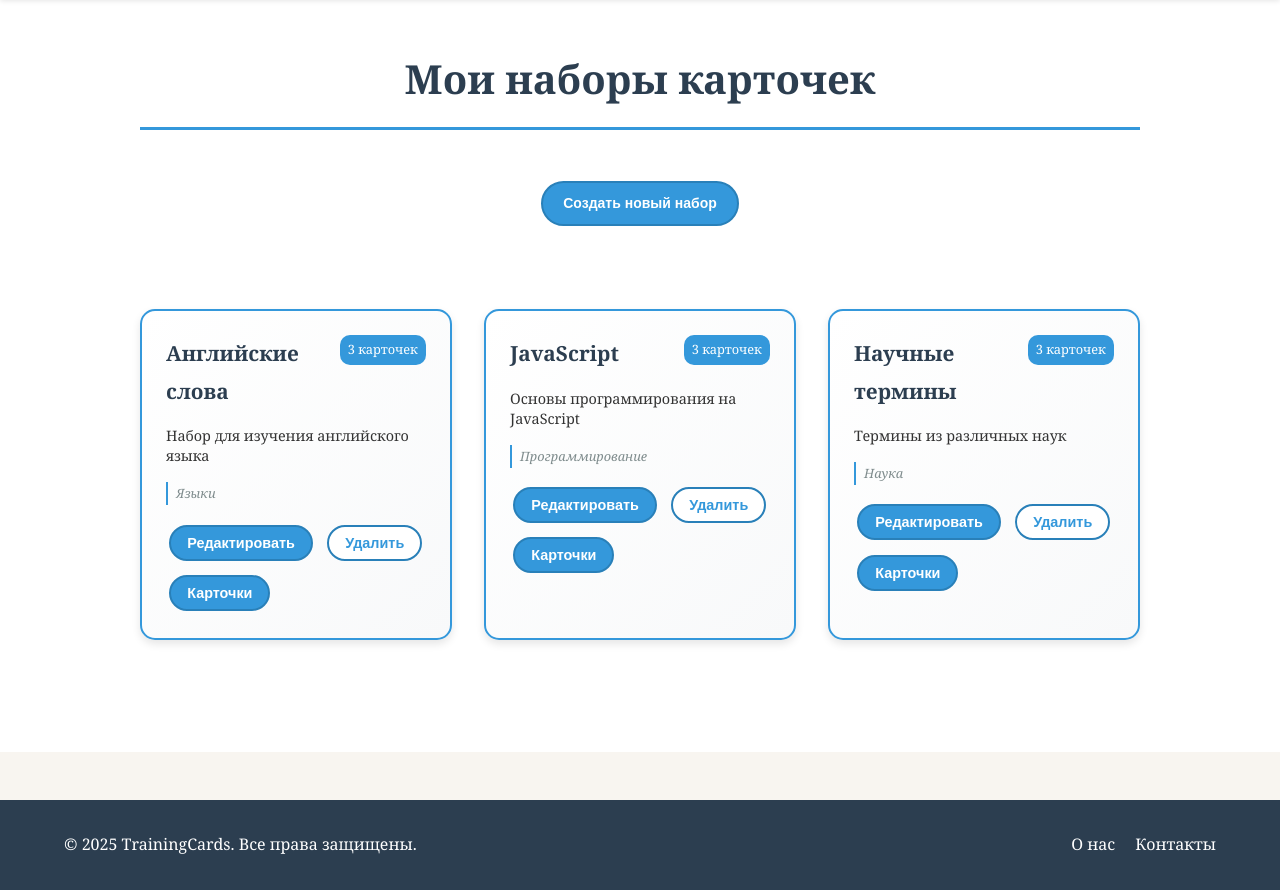
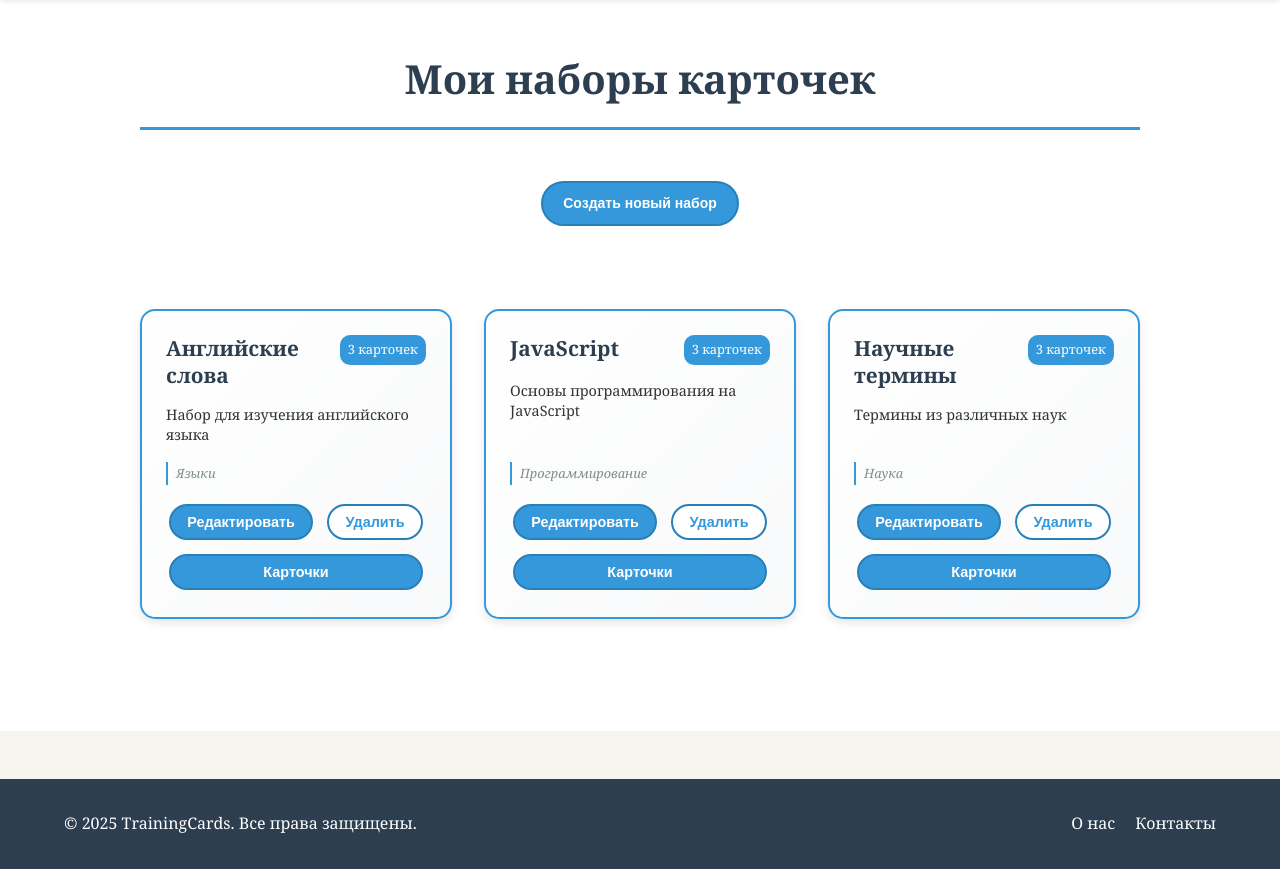
Before and after one commit to int-or-double/word-learning-site, a Node server app: page /sets in a window 1280 px wide. Shown: the part 92-982 px from the top of the page. After the commit the page ends 961 px from the top, so only its background shows below. Run offline with Node 20, Linux system fonts and the light colour scheme; the visitor is signed in with stand-in values (Sample User, id 1); data comes from the database, SQL or seed files in the repository; some libraries are stand-ins or nearby versions.

Commit message:
fixed naem and description for card set

```diff
--- a/public/css/style.css
+++ b/public/css/style.css
@@ -1010,6 +1010,9 @@ footer {
     border: 2px solid #3498db;
     box-shadow: 0 4px 8px rgba(0,0,0,0.1);
     transition: transform 0.3s ease;
+    display: flex;
+    flex-direction: column;
+    height: 100%;
 }
 
 .set-card:hover {
@@ -1021,12 +1024,23 @@ footer {
     justify-content: space-between;
     align-items: flex-start;
     margin-bottom: 1rem;
+    flex-shrink: 0;
 }
 
 .set-header h3 {
     color: #2c3e50;
     margin: 0;
     font-size: 1.3rem;
+    line-height: 1.3;
+    /* Ограничение по строкам и обрезание многоточием */
+    display: -webkit-box;
+    -webkit-line-clamp: 2; /* Максимум 2 строки */
+    -webkit-box-orient: vertical;
+    overflow: hidden;
+    text-overflow: ellipsis;
+    word-break: break-word;
+    flex-grow: 1;
+    margin-right: 0.5rem;
 }
 
 .card-count {
@@ -1036,6 +1050,8 @@ footer {
     border-radius: 10px;
     font-size: 0.8rem;
     white-space: nowrap;
+    flex-shrink: 0;
+    align-self: flex-start;
 }
 
 .set-description {
@@ -1043,6 +1059,14 @@ footer {
     margin-bottom: 1rem;
     font-size: 0.9rem;
     line-height: 1.4;
+    flex-grow: 1;
+    /* Ограничение по строкам и обрезание многоточием */
+    display: -webkit-box;
+    -webkit-line-clamp: 3; /* Максимум 3 строки */
+    -webkit-box-orient: vertical;
+    overflow: hidden;
+    text-overflow: ellipsis;
+    word-break: break-word;
 }
 
 .set-category {
@@ -1052,12 +1076,26 @@ footer {
     margin-bottom: 1rem;
     padding-left: 0.5rem;
     border-left: 2px solid #3498db;
+    flex-shrink: 0;
+    /* Ограничение по одной строке */
+    white-space: nowrap;
+    overflow: hidden;
+    text-overflow: ellipsis;
 }
 
 .set-actions {
     display: flex;
     gap: 0.5rem;
     flex-wrap: wrap;
+    margin-top: auto;
+    flex-shrink: 0;
+}
+
+.set-actions .btn-universal {
+    flex: 1;
+    min-width: auto;
+    text-align: center;
+    justify-content: center;
 }
 
 .btn-small {
@@ -1089,6 +1127,8 @@ footer {
     max-width: 500px;
     position: relative;
     box-shadow: 0 10px 30px rgba(0,0,0,0.3);
+    max-height: 90vh;
+    overflow-y: auto;
 }
 
 .close {
@@ -1461,7 +1501,13 @@ footer {
     .modal-content {
         width: 95%;
         padding: 1.5rem;
-    }
+        margin: 2rem;
+    }
+
+    .set-description {
+        font-size: 0.85rem;
+    }
+
 }
 
 @media (max-width: 480px) {
@@ -1746,6 +1792,10 @@ footer {
         gap: 0.5rem;
     }
 
+    .set-header h3 {
+        margin-right: 0;
+    }
+
     .card-count {
         align-self: flex-start;
     }
@@ -1754,12 +1804,17 @@ footer {
         flex-direction: column;
     }
 
+    .set-actions .btn-universal {
+        width: 100%;
+    }
+
     .btn-small {
         width: 100%;
     }
 
     .modal-content {
         padding: 1rem;
+        margin: 1rem;
     }
 
     .form-actions {
@@ -1768,6 +1823,14 @@ footer {
 
     .form-actions .btn-universal {
         width: 100%;
+    }
+
+    .set-header h3 {
+        font-size: 1rem;
+    }
+
+    .set-description {
+        font-size: 0.8rem;
     }
 }
 
--- a/views/sets.ejs
+++ b/views/sets.ejs
@@ -149,26 +149,32 @@
 
             let html = '<div class="sets-grid">';
             sets.forEach(set => {
+                // Ограничиваем длину текста для предотвращения переполнения
+                const truncatedName = set.name.length > 50 ? set.name.substring(0, 50) + '...' : set.name;
+                const truncatedDescription = set.description ?
+                    (set.description.length > 100 ? set.description.substring(0, 100) + '...' : set.description) :
+                    'Без описания';
+
                 html += `
                     <div class="set-card">
                         <div class="set-header">
-                            <h3>${set.name}</h3>
+                            <h3 title="${set.name}">${truncatedName}</h3>
                             <span class="card-count">${set.card_count || 0} карточек</span>
                         </div>
-                        <div class="set-description">
-                            ${set.description || 'Без описания'}
+                        <div class="set-description" title="${set.description || 'Без описания'}">
+                            ${truncatedDescription}
                         </div>
                         <div class="set-category">
                             ${set.category ? getCategoryName(set.category) : 'Без категории'}
                         </div>
                         <div class="set-actions">
-                            <button class="btn-universal btn-template-1 btn-small" onclick="editSet(${set.id})">
+                            <button class="btn-universal btn-template-1 btn-small" onclick="editSet(${set.id})" title="Редактировать набор">
                                 Редактировать
                             </button>
-                            <button class="btn-universal btn-template-2 btn-small" onclick="deleteSet(${set.id})">
+                            <button class="btn-universal btn-template-2 btn-small" onclick="deleteSet(${set.id})" title="Удалить набор">
                                 Удалить
                             </button>
-                            <button class="btn-universal btn-template-1 btn-small" onclick="manageCards(${set.id})">
+                            <button class="btn-universal btn-template-1 btn-small" onclick="manageCards(${set.id})" title="Управление карточками">
                                 Карточки
                             </button>
                         </div>
```
